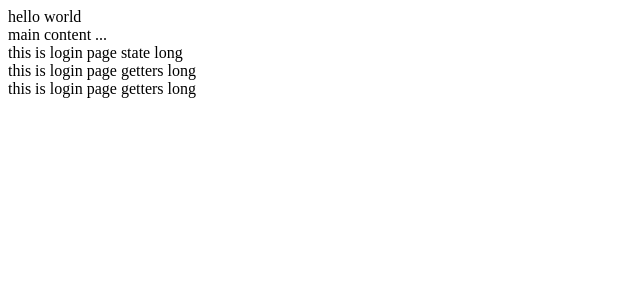
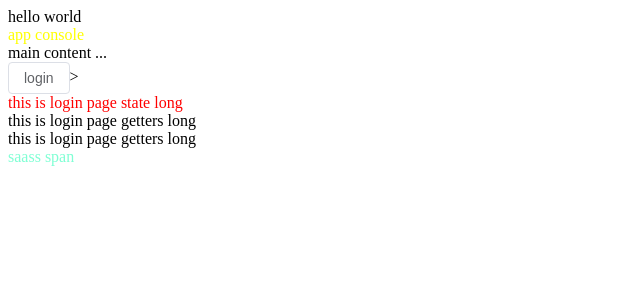
Before and after one commit to longsole/vue3-element-admin, a Vue app: page /#/login/index in a window 1280 px wide. Shown: the top 300 px of the page, without its empty margins (0-640 px from the left). Built offline with nearby package versions, Linux system fonts and the light colour scheme.

Commit message:
feat: add e2e and scss

```diff
--- a/package.json
+++ b/package.json
@@ -35,6 +35,7 @@
     "babel-loader": "^8.2.5",
     "clean-webpack-plugin": "^4.0.0",
     "css-loader": "^6.7.1",
+    "cypress": "^12.7.0",
     "eslint": "^8.20.0",
     "eslint-config-airbnb-base": "^15.0.0",
     "eslint-config-prettier": "^8.5.0",
@@ -44,13 +45,13 @@
     "html-webpack-plugin": "^5.5.0",
     "husky": "^8.0.1",
     "jest": "^28.1.3",
-    "less": "^4.1.3",
-    "less-loader": "^11.0.0",
     "lint-staged": "^13.0.3",
     "postcss": "^8.4.14",
     "postcss-loader": "^7.0.1",
     "postcss-preset-env": "^7.7.2",
     "prettier": "2.7.1",
+    "sass": "^1.58.3",
+    "sass-loader": "^13.2.0",
     "style-loader": "^3.3.1",
     "vue-loader": "^17.0.0",
     "webpack": "^5.74.0",
--- a/src/App.vue
+++ b/src/App.vue
@@ -1,5 +1,6 @@
 <template>
   <div>{{ $t('message') }}</div>
+  <div class="app">app console</div>
   <div>
     <router-view></router-view>
   </div>
@@ -10,3 +11,9 @@ export default {
   setup() {},
 };
 </script>
+<style scoped>
+.app {
+  color: yellow;
+}
+</style>
+>
--- a/src/views/layout/Layout.vue
+++ b/src/views/layout/Layout.vue
@@ -1,11 +1,21 @@
 <template>
   <div>main content ...</div>
+  <el-button @click="login">login</el-button>>
   <div>
     <router-view></router-view>
   </div>
 </template>
 <script>
+import Login from '../login/Login.vue';
+
 export default {
-  setup() {},
+  components: [Login],
+  setup() {
+    const login = () => {
+      console.log(Login);
+    };
+
+    return { login };
+  },
 };
 </script>
--- a/src/views/login/Login.vue
+++ b/src/views/login/Login.vue
@@ -1,12 +1,16 @@
 <template>
-  <div>this is login page state {{ this.$store.state.user.name }}</div>
+  <div class="login-state">this is login page state {{ this.$store.state.user.name }}</div>
   <div>this is login page getters {{ userName }}</div>
   <div>this is login page getters {{ this.$store.getters.userName }}</div>
+  <div class="sass">
+    <div class="span">saass span</div>
+  </div>
 </template>
 
 <script>
 import { computed } from 'vue';
 import { useStore } from 'vuex';
+import './login.scss';
 
 export default {
   setup() {
@@ -18,3 +22,15 @@ export default {
   },
 };
 </script>
+
+<style lang="scss" scoped>
+.login-state {
+  color: red;
+}
+// .sass {
+//   .span {
+//     color: aquamarine;
+//   }
+// }
+</style>
+>
--- /dev/null
+++ b/src/views/login/login.scss
@@ -0,0 +1,5 @@
+.sass {
+  .span {
+    color: aquamarine;
+  }
+}
--- a/webpack.config.js
+++ b/webpack.config.js
@@ -34,12 +34,12 @@ module.exports = {
         use: ['style-loader', 'css-loader', 'postcss-loader'],
       },
       {
-        test: /\.less$/i,
+        test: /\.scss$/i,
         use: [
-          // compiles Less to CSS
+          // compiles sass to CSS
           'style-loader',
           'css-loader',
-          'less-loader',
+          'sass-loader',
         ],
       },
       // for i18n resources (json/json5/yaml)
```
Also changed, not shown: 2 other files (tests, documents, lock files or other folders).
